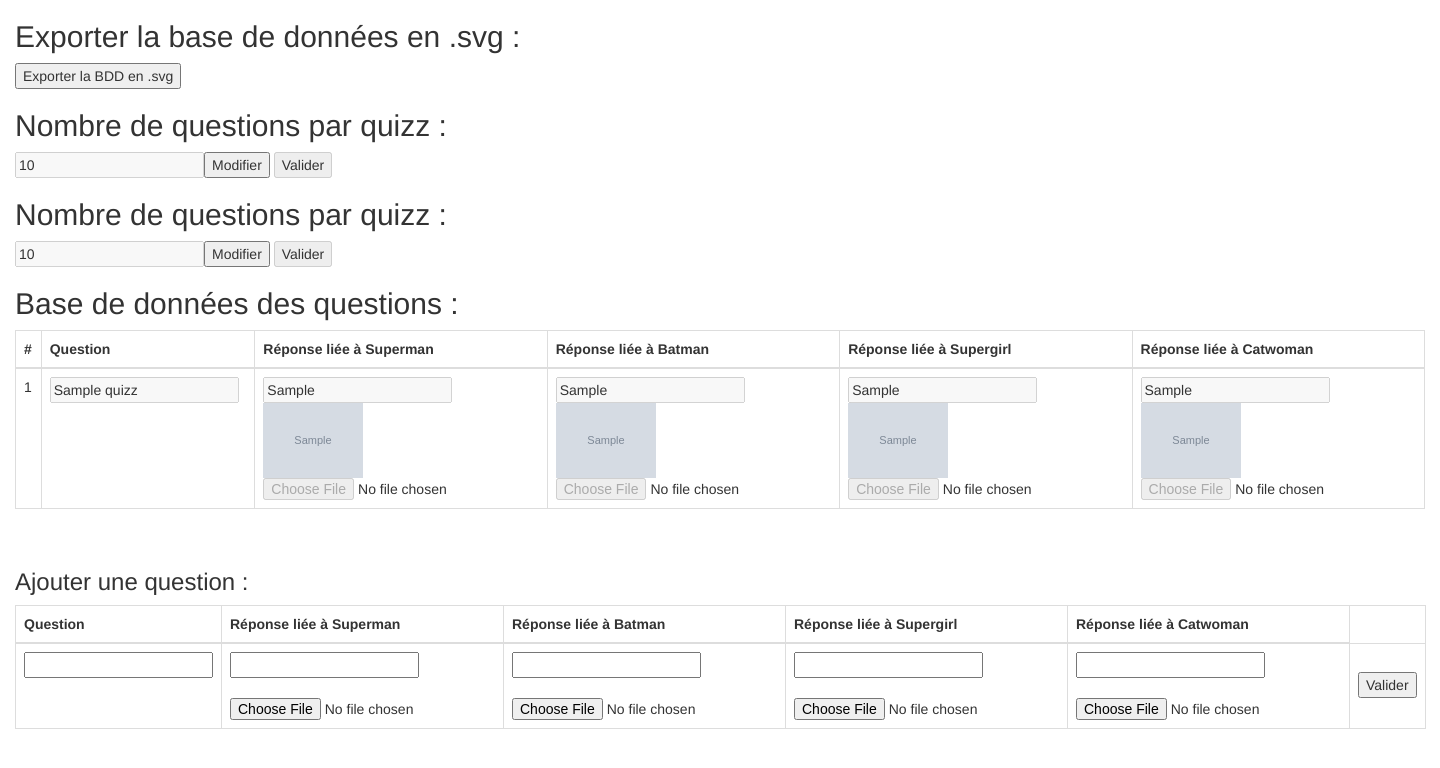
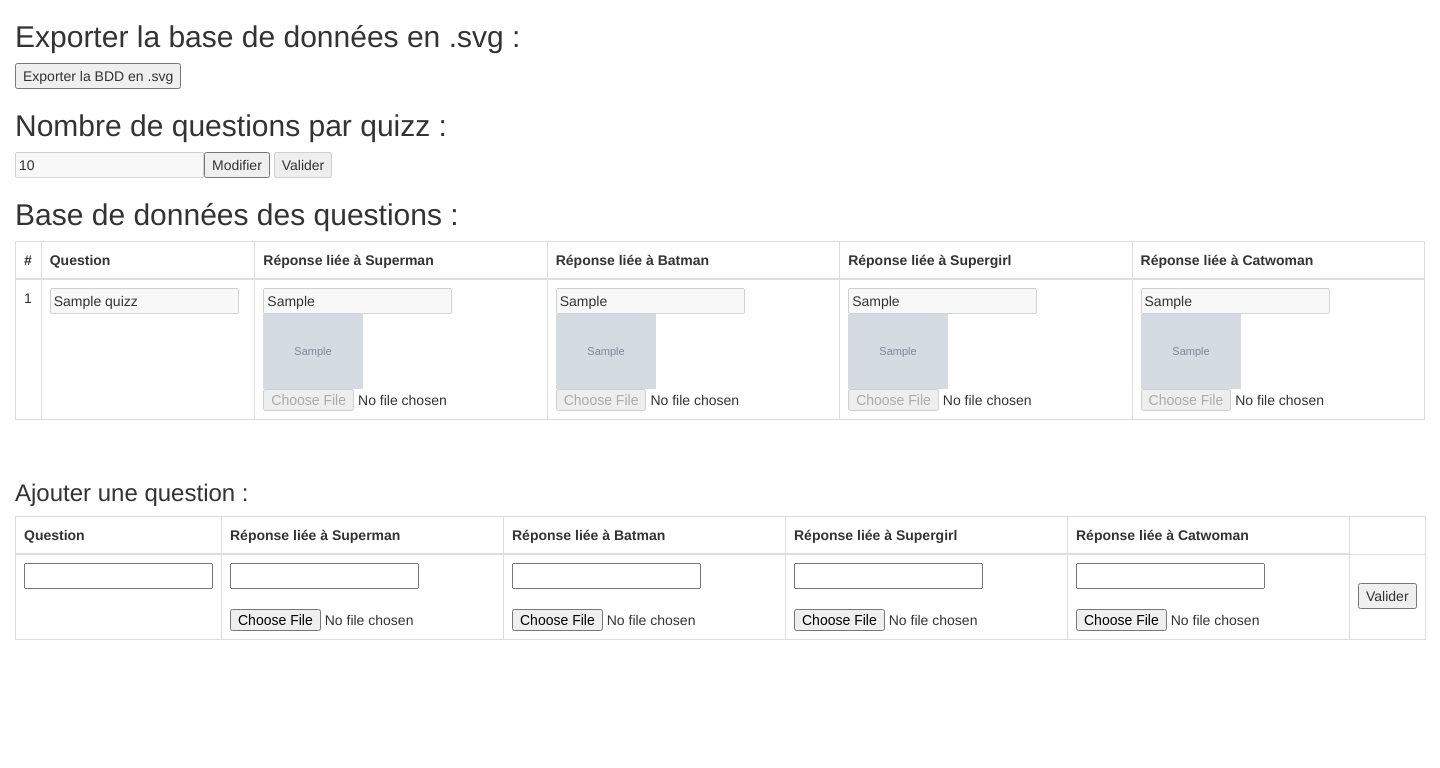
Before and after one commit to saphir88/Geekwizz, a PHP site: template src/View/Admin/index.html.twig in a window 1440 px wide. Shown: the top 768 px of the page. Run offline with PHP 8.4, Linux system fonts and the light colour scheme; the template is opened without the code that fills it: most values are stand-ins (such as "Sample title", 1, 10 or a date in 2020); grey boxes marked "Sample" are stand-in pictures; a stand-in replaces the project's code that opens the database connection; some libraries are stand-ins or nearby versions.

Commit message:
reglage conflit

```diff
--- a/src/View/Admin/index.html.twig
+++ b/src/View/Admin/index.html.twig
@@ -44,23 +44,6 @@
         </table>
     </div>
 
-
-<div class="container-fluid">
-    <h2>Nombre de questions par quizz :</h2>
-    <table>
-        <tbody>
-            <tr>
-                <td><input type="text" value="10" disabled></td>
-                <td>
-                    <button type="submit" class="modifier" value="">Modifier</button>
-                    <button type="submit" class="valider" value="" disabled>Valider</button>
-                </td>
-            </tr>
-        </tbody>
-    </table>
-
-
-</div>
 
     <div class="container-fluid">
         <h2>Base de données des questions :</h2>
```
